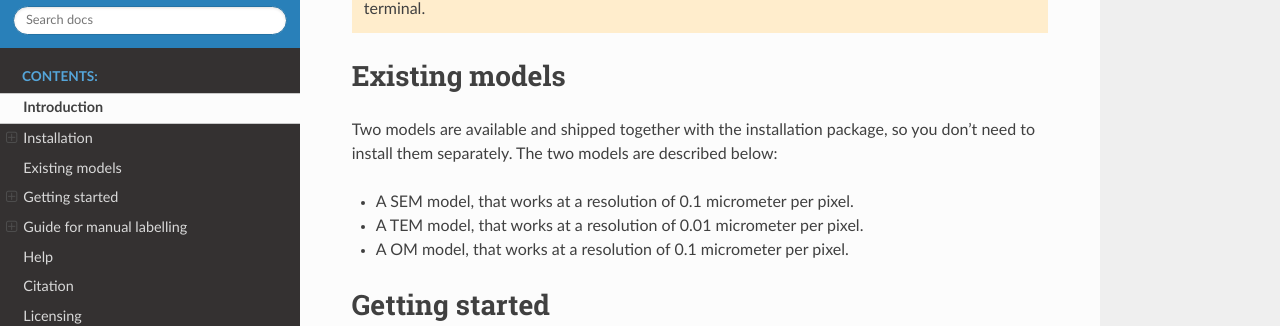
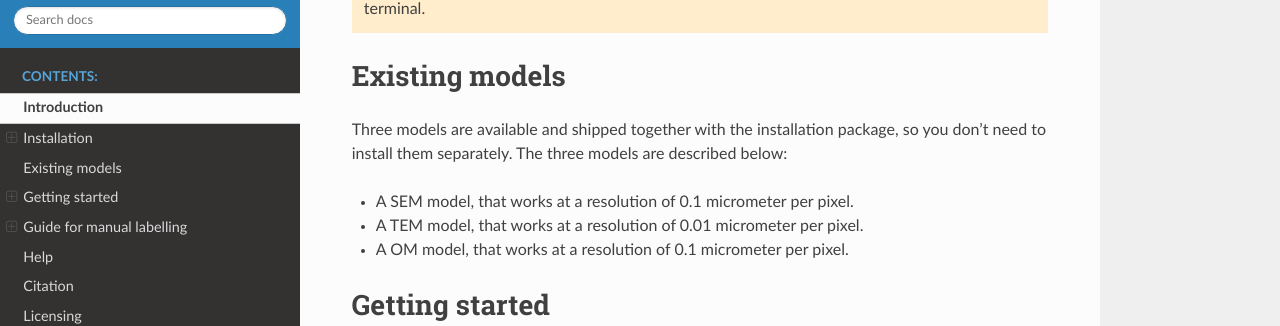
Before and after one commit to axondeepseg/axondeepseg, a Sphinx documentation site: the page built from docs/source/documentation.rst, in a window 1280 px wide and 900 px high, scrolled down 6149 px. Shown: the part 138-464 px from the top of the window. Built offline with Sphinx 7.4.7 and the Read the Docs theme 2.0.0, drawn with Linux system fonts in a browser that asks for light colours.

```diff
--- a/docs/source/documentation.rst
+++ b/docs/source/documentation.rst
@@ -170,8 +170,8 @@
 Existing models
 ===============
 
-Two models are available and shipped together with the installation package, so you don't need to install them separately.
-The two models are described below:
+Three models are available and shipped together with the installation package, so you don't need to install them separately.
+The three models are described below:
 
 * A SEM model, that works at a resolution of 0.1 micrometer per pixel.
 * A TEM model, that works at a resolution of 0.01 micrometer per pixel.
```
